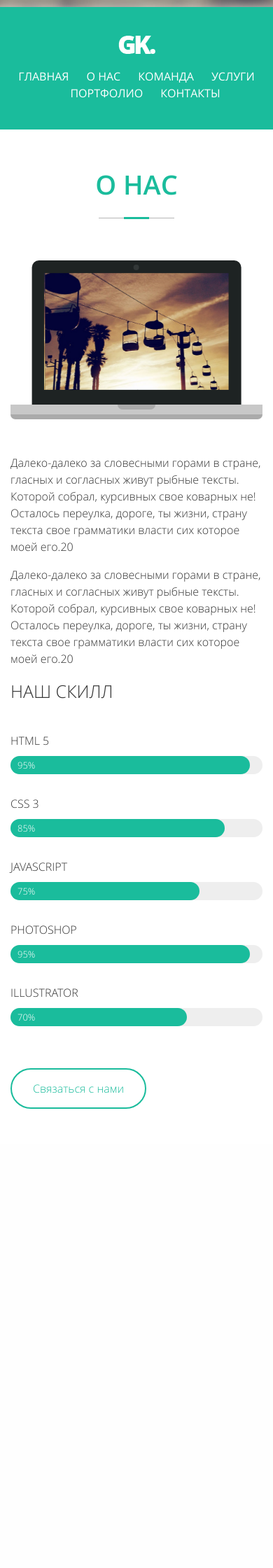
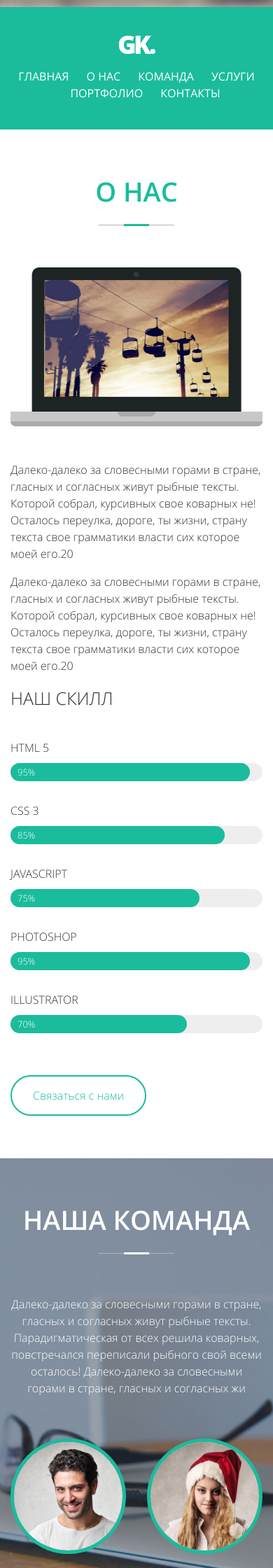
Before and after one commit to dessid22/gerdu-kreatip, a PHP site: page / in a window 390 px wide. Shown: the part 1350-3590 px from the top of the page at 70% size. Before the commit the page ends 2934 px from the top, so only its background shows below. Run offline with PHP 8.4, Linux system fonts and the light colour scheme.

Commit message:
Секция Цифры +адаптив

```diff
--- a/app/css/main.css
+++ b/app/css/main.css
@@ -80,7 +80,7 @@ ul, li {
   padding: 0; }
 
 section {
-  padding: 50px 0; }
+  padding: 60px 0; }
 
 .btn {
   color: #1abc9c;
@@ -135,8 +135,10 @@ section {
         -ms-transform: translateX(-50%);
             transform: translateX(-50%);
     z-index: 1; }
-  .s-title_white::before {
-    background-color: #fff; }
+  .s-title_white {
+    color: #fff; }
+    .s-title_white::before {
+      background-color: #fff; }
 
 /* HEADER */
 .header {
@@ -391,6 +393,25 @@ a.top-grid__item:hover::before {
     -webkit-transform: translateX(-50%);
         -ms-transform: translateX(-50%);
             transform: translateX(-50%); }
+  .notepad__slider {
+    overflow: hidden;
+    position: relative; }
+    .notepad__slider::before {
+      background: rgba(255, 255, 255, 0.2);
+      bottom: 100%;
+      content: '';
+      display: block;
+      height: 100%;
+      position: absolute;
+      right: 0;
+      -webkit-transform-origin: 100% 100%;
+          -ms-transform-origin: 100% 100%;
+              transform-origin: 100% 100%;
+      -webkit-transform: rotate(-32.5deg);
+          -ms-transform: rotate(-32.5deg);
+              transform: rotate(-32.5deg);
+      width: 150%;
+      z-index: 1; }
   .notepad__slider-image {
     max-width: 100%; }
   .notepad__touch {
@@ -421,6 +442,99 @@ a.top-grid__item:hover::before {
     border-radius: 0 0 20px 20px; }
 
 /* END SECTION ABOUT */
+/* SECTION TEAM */
+.s-team {
+  background-image: url("../img/our-team-bg.jpg");
+  background-repeat: no-repeat;
+  background-position: center center;
+  background-size: cover; }
+  .s-team__text {
+    color: #fff;
+    margin-bottom: 60px;
+    text-align: center; }
+
+.team-box__item {
+  font-family: "OpenSansRegular", sans-serif;
+  position: relative;
+  padding-top: 100%;
+  cursor: pointer;
+  border-radius: 50%; }
+  .team-box__item:hover .team-box__front {
+    -webkit-transform: rotateY(180deg);
+            transform: rotateY(180deg); }
+  .team-box__item:hover .team-box__back {
+    -webkit-transform: rotateY(360deg);
+            transform: rotateY(360deg); }
+
+.team-box__front, .team-box__back {
+  position: absolute;
+  width: 100%;
+  height: 100%;
+  left: 0;
+  top: 0;
+  display: -webkit-box;
+  display: -webkit-flex;
+  display: -ms-flexbox;
+  display: flex;
+  -webkit-box-orient: vertical;
+  -webkit-box-direction: normal;
+  -webkit-flex-direction: column;
+      -ms-flex-direction: column;
+          flex-direction: column;
+  -webkit-box-pack: center;
+  -webkit-justify-content: center;
+      -ms-flex-pack: center;
+          justify-content: center;
+  -webkit-box-align: center;
+  -webkit-align-items: center;
+      -ms-flex-align: center;
+          align-items: center;
+  -webkit-transition: 1s;
+  -o-transition: 1s;
+  transition: 1s;
+  -webkit-backface-visibility: hidden;
+          backface-visibility: hidden;
+  border-radius: 50%; }
+
+.team-box__front {
+  background-color: transparent;
+  border: 5px solid #1abc9c; }
+
+.team-box__back {
+  background-color: #1abc9c;
+  -webkit-transform: rotateY(180deg);
+          transform: rotateY(180deg);
+  color: #fff;
+  border: 5px solid #fff; }
+
+.team-box__face {
+  max-width: 100%;
+  border-radius: 50%; }
+
+.team-box__name {
+  font-size: 2vw; }
+
+.team-box__status {
+  font-size: 1.5vw; }
+
+/* END SECTION TEAM */
+/* SECTION NUMBERS */
+.s-numbers {
+  background-color: #1abc9c; }
+
+.counter {
+  color: #fff;
+  font-family: "OpenSansSemiBold", sans-serif; }
+  .counter__item {
+    text-align: center; }
+  .counter__number {
+    font-size: 60px;
+    display: block; }
+  .counter__text {
+    display: block;
+    font-size: 19px; }
+
+/* END SECTION NUMBERS */
 /*==========  Desktop First Method  ==========*/
 /* Large Devices, Wide Screens */
 @media only screen and (max-width: 767px) {
@@ -431,7 +545,13 @@ a.top-grid__item:hover::before {
             justify-content: center; }
   .company {
     text-align: center;
-    margin-bottom: 20px; } }
+    margin-bottom: 20px; }
+  .team-box__item {
+    margin-bottom: 30px; }
+  .team-box__name {
+    font-size: 4vw; }
+  .team-box__status {
+    font-size: 3vw; } }
 
 @media only screen and (max-width: 575px) {
   div[class*="col"]:nth-child(16) .top-grid__item {
--- a/app/index.html
+++ b/app/index.html
@@ -252,6 +252,103 @@
 			</div>
 		</div>
 	</section>
+	<section class="s-team">
+		<div class="container">
+			<div class="row">
+				<div class="col-12">
+					<h2 class="s-title s-title_white">Наша команда</h2>
+					<p class="s-team__text">Далеко-далеко за словесными горами в стране, гласных и согласных живут рыбные тексты. Парадигматическая от всех решила коварных, повстречался переписали рыбного свой всеми осталось! Далеко-далеко за словесными горами в стране, гласных и согласных жи</p>
+
+				</div>
+			</div>
+			<div class="team-box">
+				<div class="row">
+					<div class="col-6 col-md-3">
+						<div class="team-box__item">
+						    <div class="team-box__front">
+						    	<img class="team-box__face" src="img/team-1.jpg" alt="Сотрудник">
+						    </div>
+						    <div class="team-box__back">
+						    	<div class="team-box__name">Тупак Шакур</div>
+						    	<div class="team-box__status">Менеджер</div>
+						    </div>
+					  </div>
+					</div>
+					<div class="col-6 col-md-3">
+						<div class="team-box__item">
+						    <div class="team-box__front">
+						    	<img class="team-box__face" src="img/team-2.jpg" alt="Сотрудник">
+						    </div>
+						    <div class="team-box__back">
+						    	<div class="team-box__name">Просто Маша</div>
+						    	<div class="team-box__status">Дизайнер</div>
+						    </div>
+					  </div>
+					</div>
+					<div class="col-6 col-md-3">
+						<div class="team-box__item">
+						    <div class="team-box__front">
+						    	<img class="team-box__face" src="img/team-3.jpg" alt="Сотрудник">
+						    </div>
+						    <div class="team-box__back">
+						    	<div class="team-box__name">Очкарик Ботан</div>
+						    	<div class="team-box__status">Разработчик</div>
+						    </div>
+					  </div>
+					</div>
+					<div class="col-6 col-md-3">
+						<div class="team-box__item">
+						    <div class="team-box__front">
+						    	<img class="team-box__face" src="img/team-4.jpg" alt="Сотрудник">
+						    </div>
+						    <div class="team-box__back">
+						    	<div class="team-box__name">Юань Мэн</div>
+						    	<div class="team-box__status">Дизайнер</div>
+						    </div>
+					  </div>
+					</div>
+				</div>
+			</div>
+		</div>
+	</section>
+	<section class="s-numbers">
+		<div class="container">
+			<div class="row">
+				<div class="col-12">
+					<h2 class="s-title s-title_white">Цифры</h2>
+					<p class="s-team__text">Далеко-далеко за словесными горами в стране, гласных и согласных живут рыбные тексты. Парадигматическая от всех решила коварных, повстречался переписали рыбного свой всеми осталось! Далеко-далеко за словесными горами в стране, гласных и согласных жи</p>
+				</div>
+			</div>
+			<div class="counter">
+				<div class="row">
+					<div class="col-md-3">
+						<div class="counter__item">
+							<span class="counter__number" data-num="921"></span>
+							<span class="counter__text">Сданых проектов</span>
+						</div>
+					</div>
+					<div class="col-md-3">
+						<div class="counter__item">
+							<span class="counter__number" data-num="876"></span>
+							<span class="counter__text">Рекомендаций</span>
+						</div>
+					</div>
+					<div class="col-md-3">
+						<div class="counter__item">
+							<span class="counter__number" data-num="238"></span>
+							<span class="counter__text">Рабочих часов</span>
+						</div>
+					</div>
+					<div class="col-md-3">
+						<div class="counter__item">
+							<span class="counter__number" data-num="352"></span>
+							<span class="counter__text">Выпитых чашек кофе</span>
+						</div>
+					</div>
+				</div>
+			</div>
+		</div>
+	</section>
 	<script src="js/libs.min.js"></script>
 	<script src="js/common.js"></script>
 </body>
--- a/app/js/common.js
+++ b/app/js/common.js
@@ -1,5 +1,4 @@
 $(document).ready(function(){
-
 
 	// При скроллинге до .skills__title
 	$(".skills__title").waypoint(function() {
@@ -14,6 +13,7 @@ $(document).ready(function(){
 	}
 	);
 
+	// Настройки слайдера
 	$(document).ready(function(){
 		  $(".notepad__slider").owlCarousel({
 		  	items: 1,
@@ -28,6 +28,36 @@ $(document).ready(function(){
 		  	dragEndSpeed: 800
 		  });
 		});
+
+
+	// Анимация цифр
+
+
+	// При скроллинге до .s-numbers
+	$(".s-numbers").waypoint(function() {
+		// Анимация цифр
+		if ($('.counter__number').is(':empty')) {
+		var time = 2;
+		$('.counter__number').each(function(){
+		  var i = 1,
+		      num = $(this).data('num'),
+		      step = 1000 * time / num,
+		      that = $(this),
+		      int = setInterval(function(){
+		        if (i <= num) {
+		          that.html(i);
+		        }
+		        else {
+		          clearInterval(int);
+		        }
+		        i++;
+		      },step);
+		});
+		}
+	}, {
+		offset:"50%"
+	}
+	);
 
 	//E-mail Ajax Send
 	$("form").submit(function() { //Change
--- a/app/sass/_media.sass
+++ b/app/sass/_media.sass
@@ -16,6 +16,12 @@
 	.company
 		text-align: center
 		margin-bottom: 20px
+	.team-box__item
+		margin-bottom: 30px
+	.team-box__name
+		font-size: 4vw
+	.team-box__status
+		font-size: 3vw
 
 @media only screen and (max-width : 575px)
 	div[class*="col"]:nth-child(16)
--- a/app/sass/main.sass
+++ b/app/sass/main.sass
@@ -56,7 +56,7 @@ ul, li
 	padding: 0
 
 section
-	padding: 50px 0
+	padding: 60px 0
 
 .btn
 	color: $accent
@@ -106,6 +106,7 @@ section
 		transform: translateX(-50%)
 		z-index: 1
 	&_white
+		color: #fff
 		&::before
 			background-color: #fff
 /* HEADER */
@@ -229,6 +230,7 @@ a.top-grid__item::before
 a.top-grid__item:hover::before
 	opacity: .2
 /* END HEADER */
+
 /* NAV */
 
 .top-line
@@ -331,7 +333,20 @@ a.top-grid__item:hover::before
 		top: 3%
 		transform: translateX(-50%)
 	&__slider
-
+		overflow: hidden
+		position: relative
+		&::before
+			background: rgba(#fff, .2)
+			bottom: 100%
+			content: ''
+			display: block
+			height: 100%
+			position: absolute
+			right: 0
+			transform-origin: 100% 100%
+			transform: rotate(-32.5deg)
+			width: 150%
+			z-index: 1
 	&__slider-item
 
 	&__slider-image
@@ -363,6 +378,82 @@ a.top-grid__item:hover::before
 
 /* END SECTION ABOUT */
 
+/* SECTION TEAM */
+
+.s-team
+	background-image: url('../img/our-team-bg.jpg')
+	background-repeat: no-repeat
+	background-position: center center
+	background-size: cover
+	// min-height: 700px
+	&__text
+		color: #fff
+		margin-bottom: 60px
+		text-align: center
+
+.team-box
+	&__item
+		font-family: "OpenSansRegular", sans-serif
+		position: relative
+		padding-top: 100%
+		cursor: pointer
+		border-radius: 50%
+		&:hover
+			.team-box__front
+				transform: rotateY(180deg)
+			.team-box__back
+				transform: rotateY(360deg)
+	&__front, &__back
+		position: absolute
+		width: 100%
+		height: 100%
+		left: 0
+		top: 0
+		display: flex
+		flex-direction: column
+		justify-content: center
+		align-items: center
+		transition: 1s
+		backface-visibility: hidden
+		border-radius: 50%
+	&__front
+		background-color: transparent
+		border: 5px solid $accent
+	&__back
+		background-color: $accent
+		transform: rotateY(180deg)
+		color: #fff
+		border: 5px solid #fff
+	&__face
+		max-width: 100%
+		border-radius: 50%
+	&__name
+		font-size: 2vw
+	&__status
+		font-size: 1.5vw
+
+/* END SECTION TEAM */
+
+/* SECTION NUMBERS */
+
+.s-numbers
+	background-color: $accent
+
+.counter
+	color: #fff
+	font-family: "OpenSansSemiBold", sans-serif
+	&__item
+		text-align: center
+	&__number
+		font-size: 60px
+		display: block
+	&__text
+		display: block
+		font-size: 19px
+
+
+
+/* END SECTION NUMBERS */
 
 
 
```
Also changed, not shown: app/img/our-team-bg.jpg (added), app/img/team-1.jpg (added), app/img/team-2.jpg (added), app/img/team-3.jpg (added), app/img/team-4.jpg (added).
